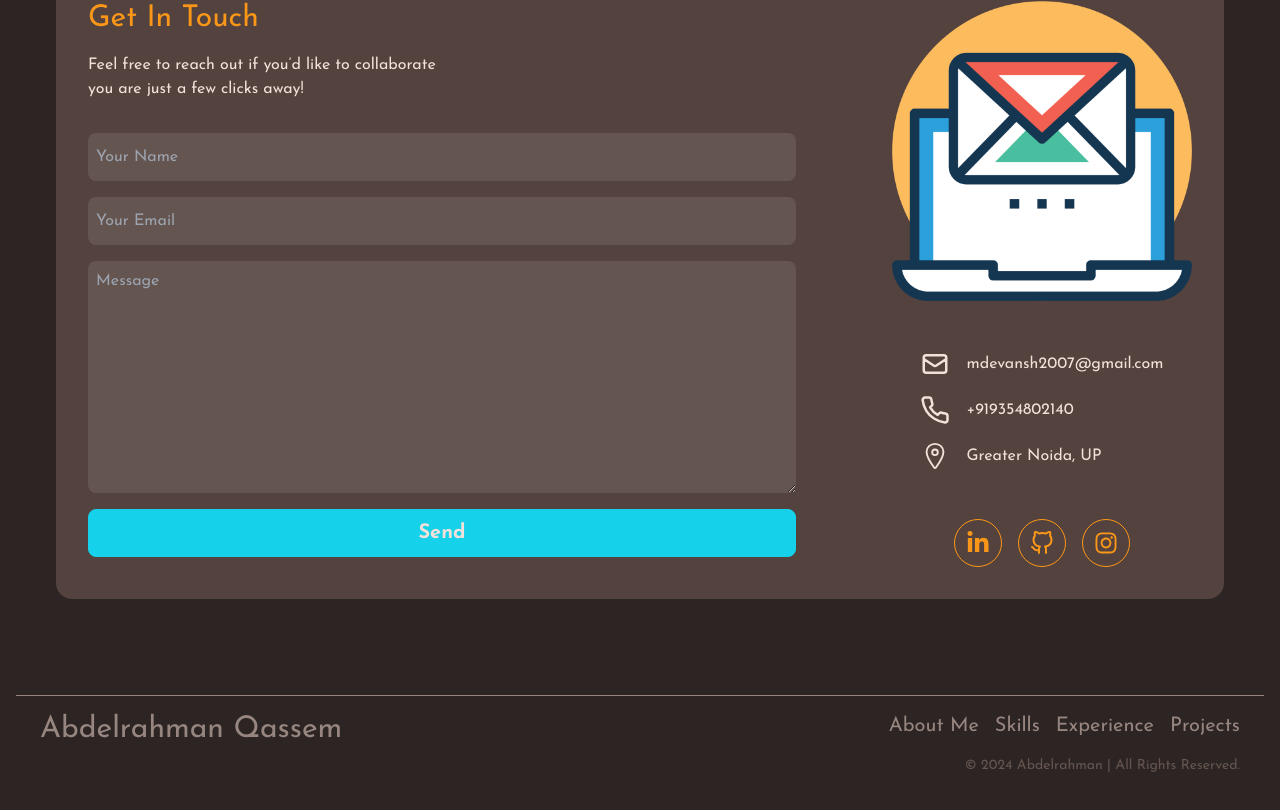
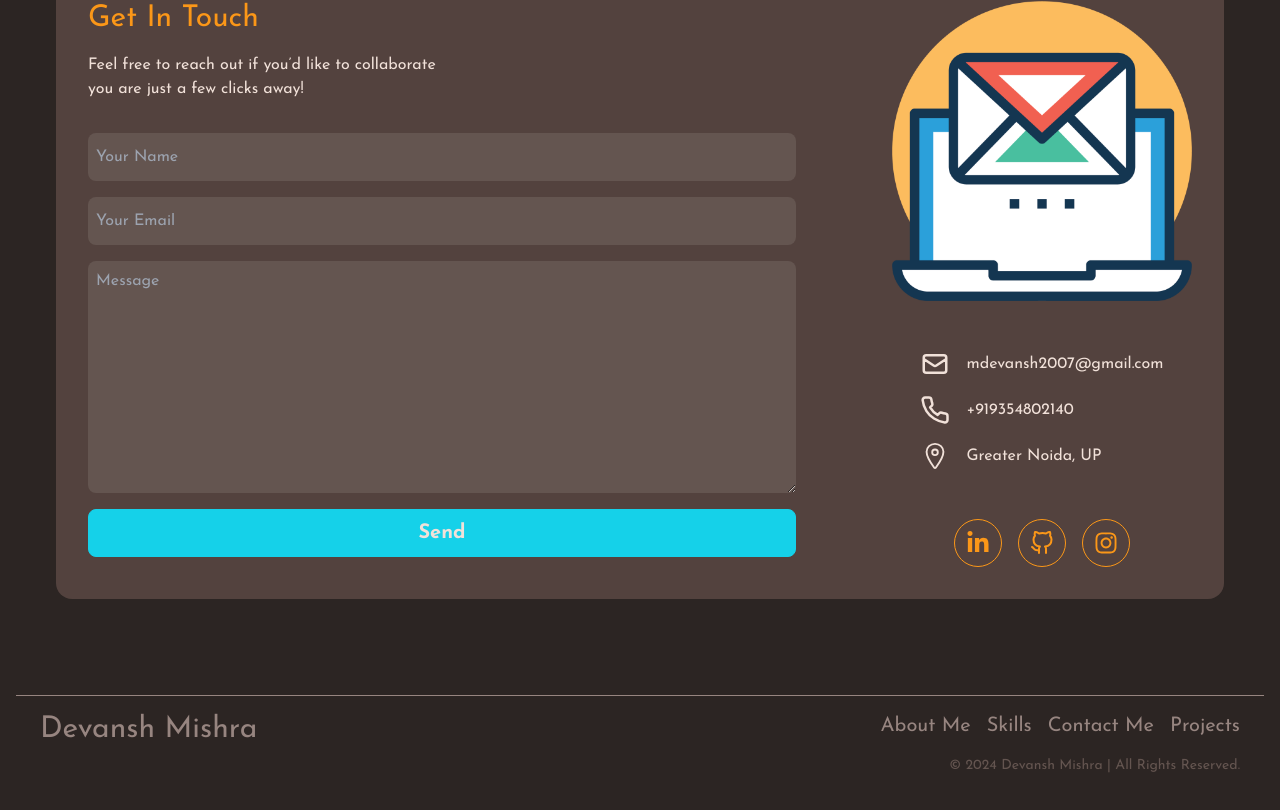
Before and after one commit to devil932003/Portfolio, a React (Vite) app: page / in a window 1280 px wide. Shown: the part 3841-4651 px from the top of the page. Built offline with nearby package versions, Linux system fonts and the light colour scheme.

Commit message:
Updated code with latest changes

```diff
--- a/src/components/footer/FooterMain.jsx
+++ b/src/components/footer/FooterMain.jsx
@@ -11,8 +11,8 @@ const FooterMain = () => {
       section: "skills",
     },
     {
-      name: "Experience",
-      section: "experience",
+      name: "Contact Me",
+      section: "contact",
     },
     {
       name: "Projects",
@@ -23,7 +23,7 @@ const FooterMain = () => {
     <div className="px-4">
       <div className="w-full h-[1px] bg-lightGrey mt-24"></div>
       <div className="md:flex justify-between mt-4 max-w-[1200px] mx-auto sm:hidden">
-        <p className="text-3xl text-lightGrey ">Abdelrahman Qassem</p>
+        <p className="text-3xl text-lightGrey ">Devansh Mishra</p>
         <ul className="flex gap-4 text-lightGrey text-xl">
           {footerLinks.map((item, index) => {
             return (
@@ -44,7 +44,7 @@ const FooterMain = () => {
         </ul>
       </div>
       <p className="max-w-[1200px] mx-auto text-right mt-2 mb-12 text-sm text-lightBrown">
-        © 2024 Abdelrahman | All Rights Reserved.
+        © 2024 Devansh Mishra | All Rights Reserved.
       </p>
     </div>
   );
```
